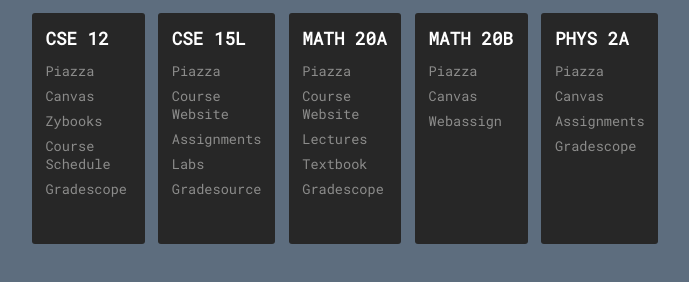
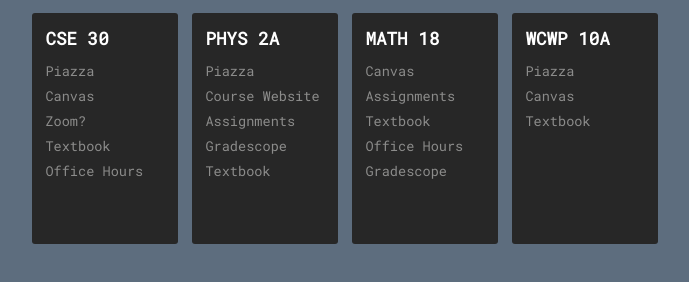
Before and after one commit to AmnesiacSloth/Homepage, a plain HTML site: page Spring Classes.html in a window 1280 px wide. Shown: the part 342-624 px from the top of the page, without its empty margins (295-984 px from the left). Drawn offline with Linux system fonts and the light colour scheme; no server answers.

Commit message:
Reset schedule for incoming fall quarter

```diff
--- a/Spring Classes.html
+++ b/Spring Classes.html
@@ -5,7 +5,7 @@
     <meta name="viewport" content="width=device-width, initial-scale=1.0">
     <meta http-equiv="X-UA-Compatible" content="ie=edge">
 
-    <title>Spring Quarter</title>
+    <title>Fall Quarter 20</title>
     <link rel="stylesheet" href="styles.css">
     <link href="favicon.png" rel="shortcut icon" type="image/x-icon" />
 </head>
@@ -24,50 +24,41 @@
         </div>
         <div class="bookmark-container">
             <div class="bookmark-set">
-                <div class="bookmark-title">CSE 12</div>
+                <div class="bookmark-title">CSE 30</div>
                 <div class="bookmark-inner-container">
-                  <a class="bookmark" href="https://piazza.com/class/k85duuui5pp3y9" target="_self">Piazza</a>
-                  <a class="bookmark" href="https://canvas.ucsd.edu/courses/12774" target="_self">Canvas</a>
-                  <a class="bookmark" href="https://learn.zybooks.com/zybook/UCSDCSE12Spring2020" target="_self">Zybooks</a>
-                  <a class="bookmark" href="https://docs.google.com/spreadsheets/d/1BfDgxxyCZgFNHhO9Yj9o9U5WUCPwD5U7pvNx2Z0geDQ/edit#gid=1233661034" target="_self">Course Schedule</a>
-                  <a class="bookmark" href="https://www.gradescope.com/courses/97403" target="_self">Gradescope</a>
-                </div>
-            </div>
-            <div class="bookmark-set">
-                <div class="bookmark-title">CSE 15L</div>
-                <div class="bookmark-inner-container">
-          <a class="bookmark" href="https://piazza.com/class/k89e1x3r2h5464" target="_self">Piazza</a>
-          <a class="bookmark" href="http://ieng6.ucsd.edu/~cs15x/" target="_self">Course Website</a>
-          <a class="bookmark" href="http://ieng6.ucsd.edu/~cs15x/homework/index.html" target="_self">Assignments</a>
-          <a class="bookmark" href="http://ieng6.ucsd.edu/~cs15x/labs/index.html" target="_self">Labs</a>
-					<a class="bookmark" href="http://www.gradesource.com/reports/7/31489/index.html" target="_self">Gradesource</a>
-                </div>
-            </div>
-            <div class="bookmark-set">
-            <div class="bookmark-title">MATH 20A</div>
-                <div class="bookmark-inner-container">
-					             <a class="bookmark" href="https://piazza.com/class/k7zcb6m4bu149f?cid=9" target="_self">Piazza</a>
-                       <a class="bookmark" href="http://www.math.ucsd.edu/~lbanzaldo/20a_spring2020/" target="_self">Course Website</a>
-					             <a class="bookmark" href="https://canvas.ucsd.edu/courses/15637/external_tools/82" target="_self">Lectures</a>
-                       <a class="bookmark" href="file:///C:/Users/cjvelasq/Desktop/Calculus%2020A%20&%20B.pdf" target="_self">Textbook</a>
-                       <a class="bookmark" href="https://www.gradescope.com/courses/109640" target="_self">Gradescope</a>
-                </div>
-            </div>
-            <div class="bookmark-set">
-                <div class="bookmark-title">MATH 20B</div>
-                <div class="bookmark-inner-container">
-                    <a class="bookmark" href="https://piazza.com/class/k89gt6frx60rj" target="_self">Piazza</a>
-                    <a class="bookmark" href="https://canvas.ucsd.edu/courses/15615" target="_self">Canvas</a>
-                    <a class="bookmark" href="https://www.webassign.net/v4cgi/student.pl?k=20200330203211a296adc23b03a851e7d77452210cf361834d6479::app-1400@ucsd" target="_self">Webassign</a>
+                  <a class="bookmark" href="TODO" target="_self">Piazza</a>
+                  <a class="bookmark" href="TODO" target="_self">Canvas</a>
+                  <a class="bookmark" href="TODO" target="_self">Zoom?</a>
+                  <a class="bookmark" href="TODO" target="_self">Textbook</a>
+                  <a class="bookmark" href="TODO" target="_self">Office Hours</a>
                 </div>
             </div>
             <div class="bookmark-set">
                 <div class="bookmark-title">PHYS 2A</div>
                 <div class="bookmark-inner-container">
-                    <a class="bookmark" href="https://piazza.com/ucsd/spring2020/phys2a" target="_self">Piazza</a>
-                    <a class="bookmark" href="https://canvas.ucsd.edu/courses/13932" target="_self">Canvas</a>
-                    <a class="bookmark" href="https://canvas.ucsd.edu/courses/13932/assignments" target="_self">Assignments</a>
-                    <a class="bookmark" href="https://www.gradescope.com/courses/96248" target="_self">Gradescope</a>
+          <a class="bookmark" href="TODO" target="_self">Piazza</a>
+          <a class="bookmark" href="TODO" target="_self">Course Website</a>
+          <a class="bookmark" href="TODO" target="_self">Assignments</a>
+          <a class="bookmark" href="TODO" target="_self">Gradescope</a>
+					<a class="bookmark" href="TODO" target="_self">Textbook</a>
+                </div>
+            </div>
+            <div class="bookmark-set">
+            <div class="bookmark-title">MATH 18</div>
+                <div class="bookmark-inner-container">
+					             <a class="bookmark" href="TODO" target="_self">Canvas</a>
+                       <a class="bookmark" href="TODO" target="_self">Assignments</a>
+					             <a class="bookmark" href="TODO" target="_self">Textbook</a>
+                       <a class="bookmark" href="TODO" target="_self">Office Hours</a>
+                       <a class="bookmark" href="TODO" target="_self">Gradescope</a>
+                </div>
+            </div>
+            <div class="bookmark-set">
+                <div class="bookmark-title">WCWP 10A</div>
+                <div class="bookmark-inner-container">
+                    <a class="bookmark" href="TODO" target="_self">Piazza</a>
+                    <a class="bookmark" href="TODO" target="_self">Canvas</a>
+                    <a class="bookmark" href="TODO" target="_self">Textbook</a>
                 </div>
             </div>
         </div>
```
